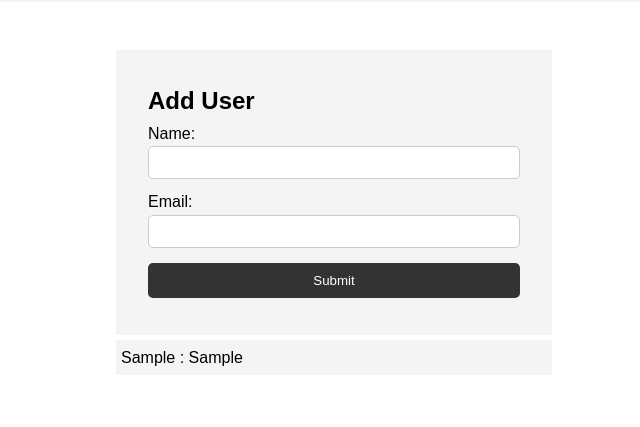
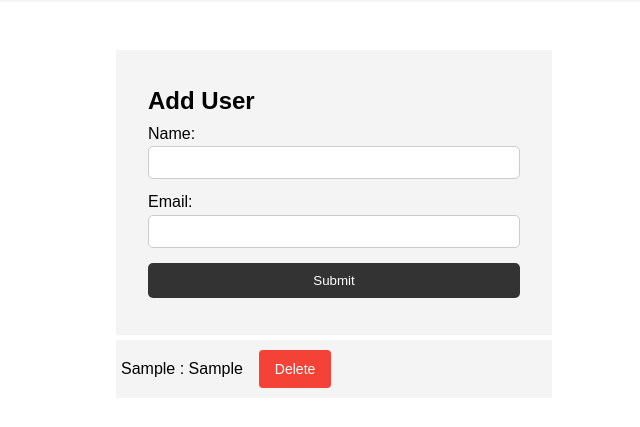
Before and after one commit to abhijeet10sinha/MySecondGit, a plain HTML site: page index.html in a window 1280 px wide. Both pictures are taken after typing "Sample", "Sample" into the empty fields and a click on the input "Submit". Shown: the part 81-508 px from the top of the page, without its empty margins (306-946 px from the left). Drawn offline with Linux system fonts and the light colour scheme.

Commit message:
delete butto is added

```diff
--- a/main.js
+++ b/main.js
@@ -30,10 +30,20 @@ function onSubmit(e) {
         const li = document.createElement('li');
         li.appendChild(document.createTextNode(`${user.name} : ${user.email}`));
 
+        const deletBtn = document.createElement('li');
+        deletBtn.classList.add('delete-btn');
+        deletBtn.appendChild(document.createTextNode('Delete'));
+        li.appendChild(deletBtn);
+
         userList.appendChild(li);
 
         nameInput.value = '';
         emailInput.value = '';
+
+        deletBtn.addEventListener('click', ()=>{
+            localStorage.removeItem(userId);
+            li.remove();
+        })
     }
 }
 
--- a/style.css
+++ b/style.css
@@ -75,3 +75,17 @@
     padding: 5px;
     margin: 5px;
   }
+
+  .delete-btn {
+    background-color: #f44336;
+    color: white;
+    border: none;
+    padding: 8px 16px;
+    text-align: center;
+    text-decoration: none;
+    display: inline-block;
+    font-size: 14px;
+    margin-left: 16px;
+    cursor: pointer;
+    border-radius: 4px;
+  }
```
